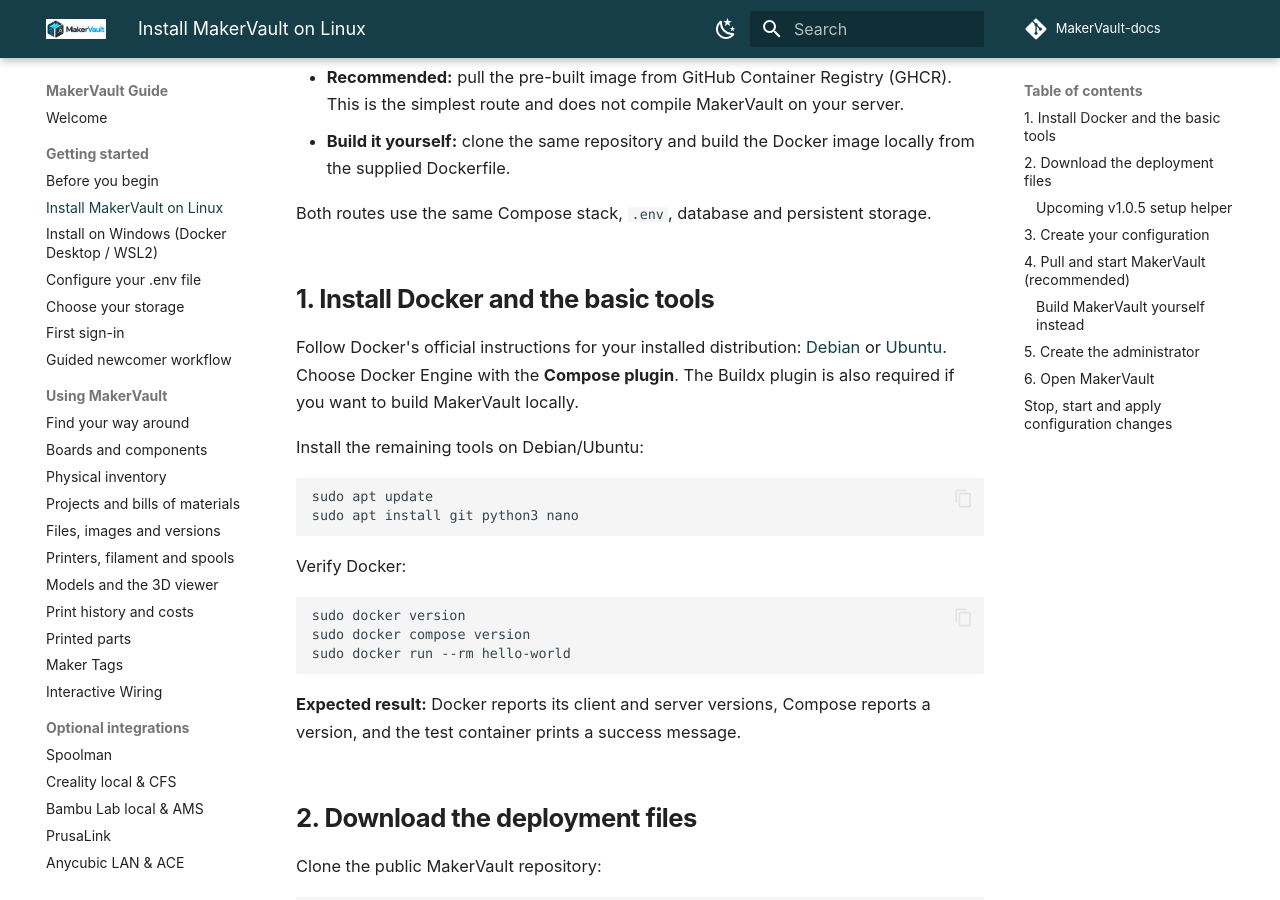
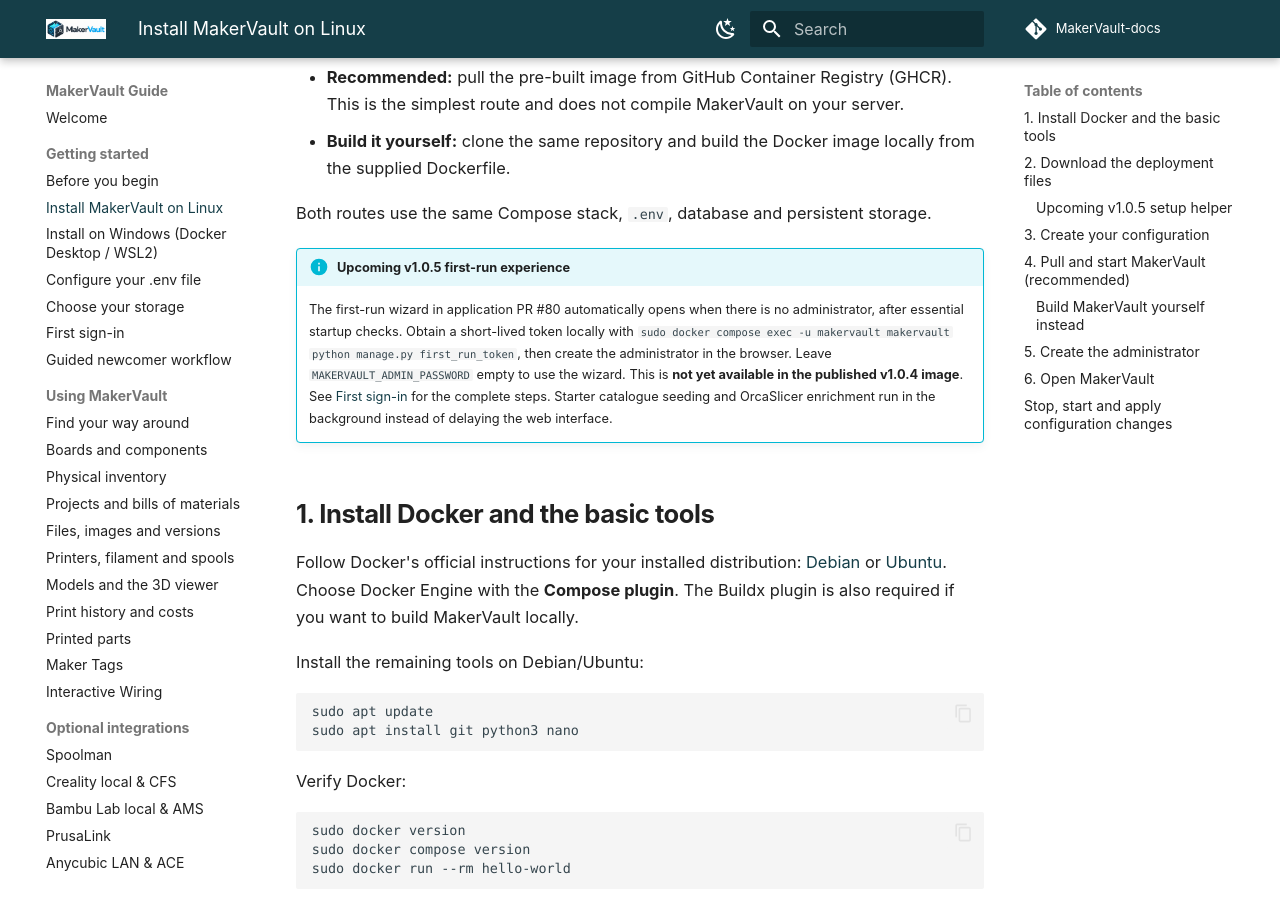
Before and after one commit to gavrd7/MakerVault-docs, an MkDocs documentation site: the page built from docs/guide/getting-started/install.md, in a window 1280 px wide and 900 px high, scrolled down 361 px. Built offline with MkDocs 1.6.1 and Material for MkDocs 9.7.7, drawn with Linux system fonts in a browser that asks for light colours; comment, search, counter and statistics services are not loaded.

Commit message:
Document upcoming first-run administrator wizard and startup flow

```diff
--- a/docs/guide/getting-started/install.md
+++ b/docs/guide/getting-started/install.md
@@ -12,6 +12,9 @@
 - **Build it yourself:** clone the same repository and build the Docker image locally from the supplied Dockerfile.
 
 Both routes use the same Compose stack, `.env`, database and persistent storage.
+
+!!! info "Upcoming v1.0.5 first-run experience"
+    The first-run wizard in application PR #80 automatically opens when there is no administrator, after essential startup checks. Obtain a short-lived token locally with `sudo docker compose exec -u makervault makervault python manage.py first_run_token`, then create the administrator in the browser. Leave `MAKERVAULT_ADMIN_PASSWORD` empty to use the wizard. This is **not yet available in the published v1.0.4 image**. See [First sign-in](first-sign-in.md#first-administrator-on-a-new-installation-planned-v105) for the complete steps. Starter catalogue seeding and OrcaSlicer enrichment run in the background instead of delaying the web interface.
 
 ## 1. Install Docker and the basic tools
 
```
